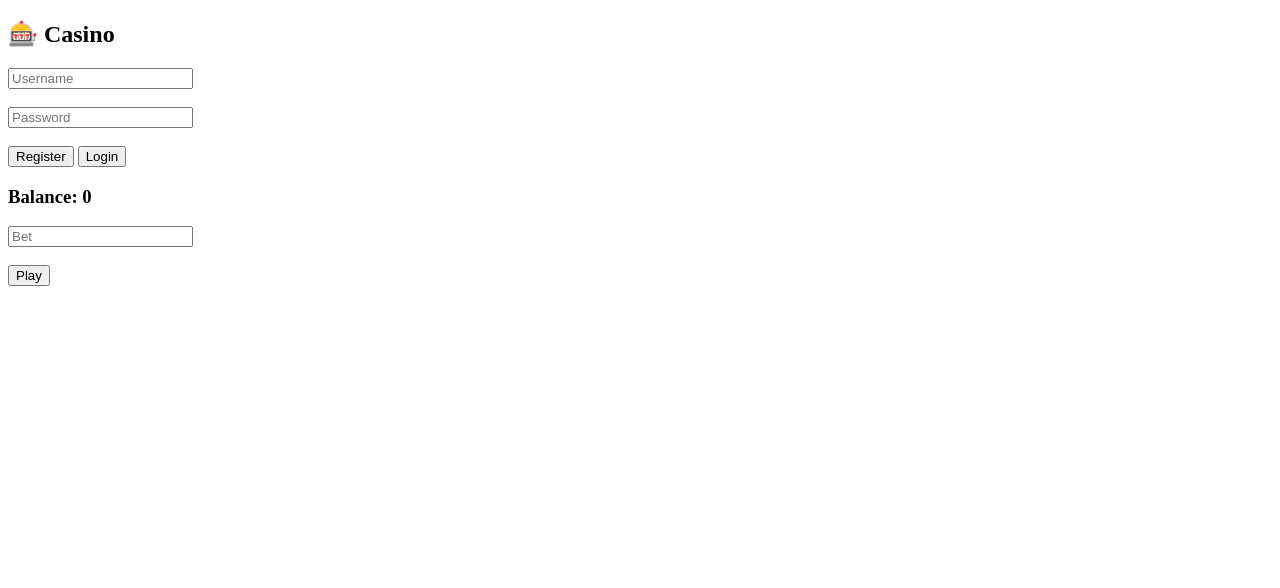
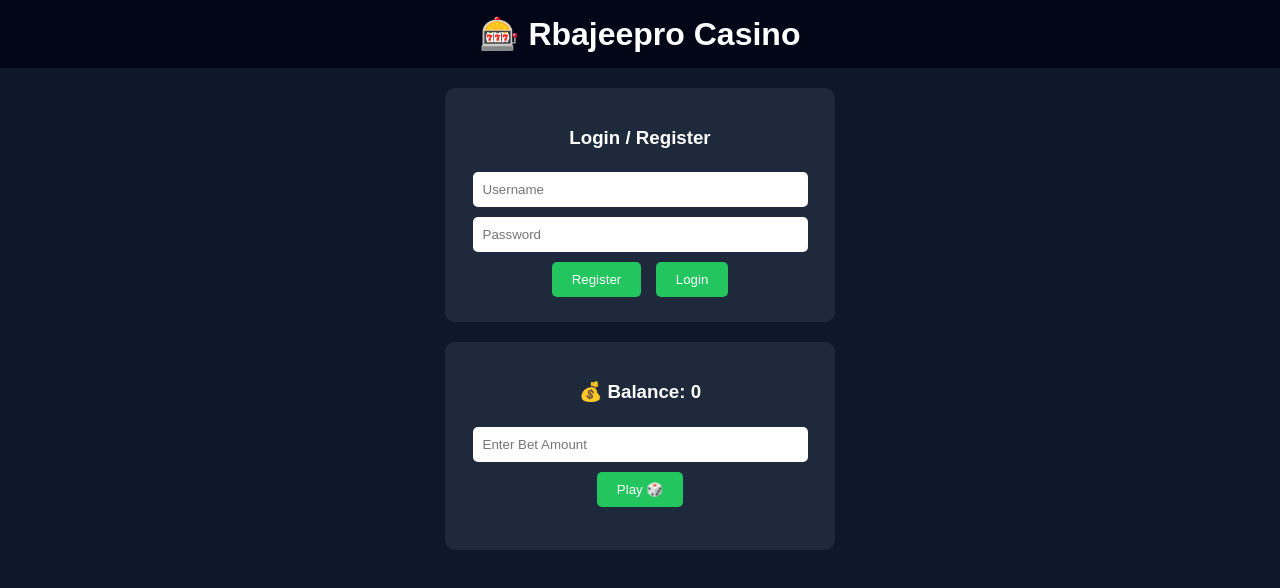
Before and after one commit to mropositiv4x-del/Rbajeepro-Casino-, a website: page frontend/index.html in a window 1280 px wide. Drawn offline with Linux system fonts and the light colour scheme.

Commit message:
Update index.html

```diff
--- a/frontend/index.html
+++ b/frontend/index.html
@@ -1,27 +1,86 @@
 <!DOCTYPE html>
 <html>
 <head>
-  <title>Casino</title>
+  <title>Rbajeepro Casino 🎰</title>
+  <meta name="viewport" content="width=device-width, initial-scale=1.0">
+
+  <style>
+    body {
+      font-family: Arial;
+      background: #0f172a;
+      color: white;
+      text-align: center;
+      margin: 0;
+    }
+
+    h1 {
+      background: #020617;
+      padding: 15px;
+      margin: 0;
+    }
+
+    .card {
+      background: #1e293b;
+      margin: 20px auto;
+      padding: 20px;
+      width: 90%;
+      max-width: 350px;
+      border-radius: 10px;
+    }
+
+    input {
+      width: 90%;
+      padding: 10px;
+      margin: 5px;
+      border-radius: 5px;
+      border: none;
+    }
+
+    button {
+      padding: 10px 20px;
+      margin: 5px;
+      border-radius: 5px;
+      border: none;
+      background: #22c55e;
+      color: white;
+      cursor: pointer;
+    }
+
+    button:hover {
+      background: #16a34a;
+    }
+
+    #result {
+      font-size: 18px;
+      margin-top: 10px;
+    }
+  </style>
 </head>
+
 <body>
 
-<h2>🎰 Casino</h2>
+<h1>🎰 Rbajeepro Casino</h1>
 
-<input id="username" placeholder="Username"><br><br>
-<input id="password" placeholder="Password"><br><br>
+<div class="card">
+  <h3>Login / Register</h3>
+  <input id="username" placeholder="Username">
+  <input id="password" type="password" placeholder="Password">
 
-<button onclick="register()">Register</button>
-<button onclick="login()">Login</button>
+  <button onclick="register()">Register</button>
+  <button onclick="login()">Login</button>
+</div>
 
-<h3>Balance: <span id="balance">0</span></h3>
+<div class="card">
+  <h3>💰 Balance: <span id="balance">0</span></h3>
 
-<input id="betAmount" placeholder="Bet"><br><br>
-<button onclick="bet()">Play</button>
+  <input id="betAmount" placeholder="Enter Bet Amount">
+  <button onclick="bet()">Play 🎲</button>
 
-<p id="result"></p>
+  <h3 id="result"></h3>
+</div>
 
 <script>
-let user = "";
+let currentUser = "";
 
 // Register
 function register() {
@@ -32,6 +91,10 @@ function register() {
       username: username.value,
       password: password.value
     })
+  })
+  .then(res => res.json())
+  .then(data => {
+    alert(data.message);
   });
 }
 
@@ -47,14 +110,18 @@ function login() {
   })
   .then(res => res.json())
   .then(data => {
-    user = data.user.username;
-    loadBalance();
+    if (data.user) {
+      currentUser = data.user.username;
+      loadBalance();
+    } else {
+      alert("Login failed ❌");
+    }
   });
 }
 
-// Balance
+// Load Balance
 function loadBalance() {
-  fetch(`/api/balance/${user}`)
+  fetch(`/api/balance/${currentUser}`)
   .then(res => res.json())
   .then(data => {
     balance.innerText = data.balance;
@@ -67,7 +134,7 @@ function bet() {
     method: "POST",
     headers: {"Content-Type": "application/json"},
     body: JSON.stringify({
-      username: user,
+      username: currentUser,
       amount: parseInt(betAmount.value)
     })
   })
@@ -80,4 +147,4 @@ function bet() {
 </script>
 
 </body>
-  </html>
+</html>
```
